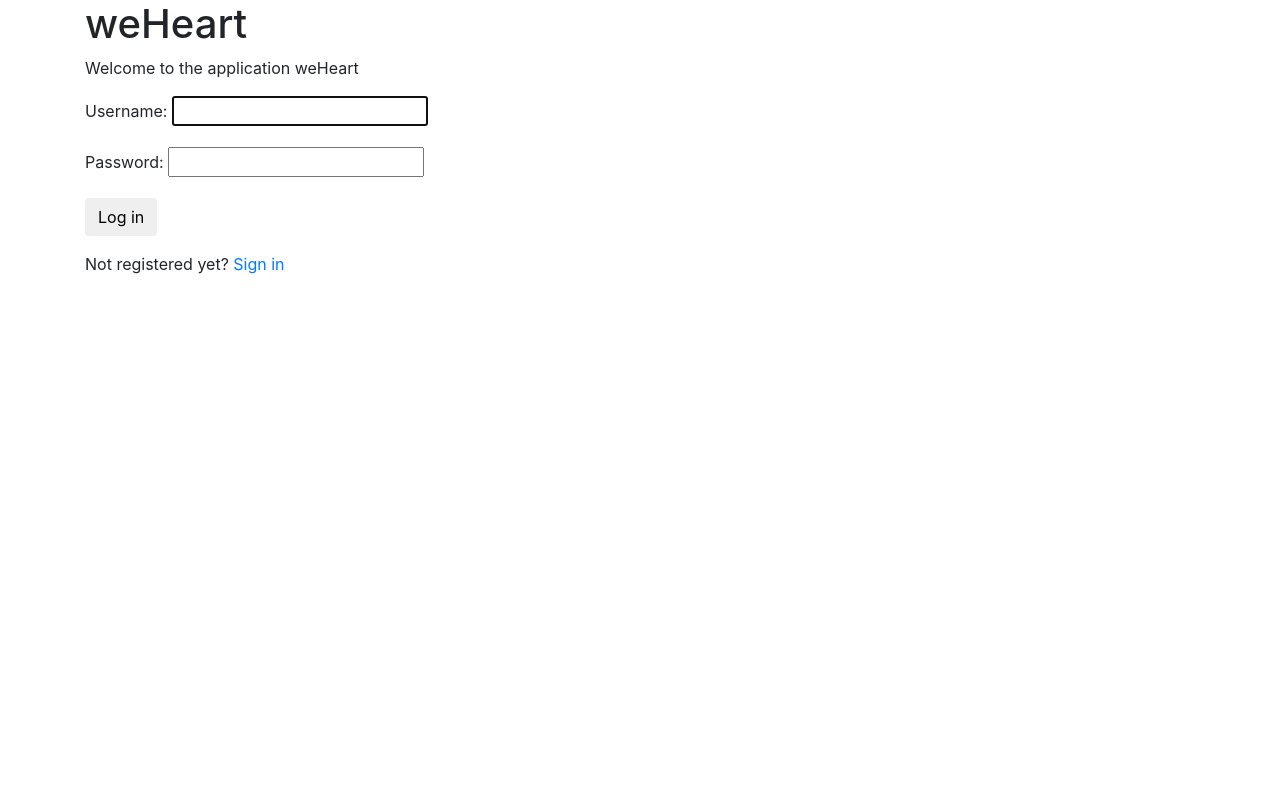
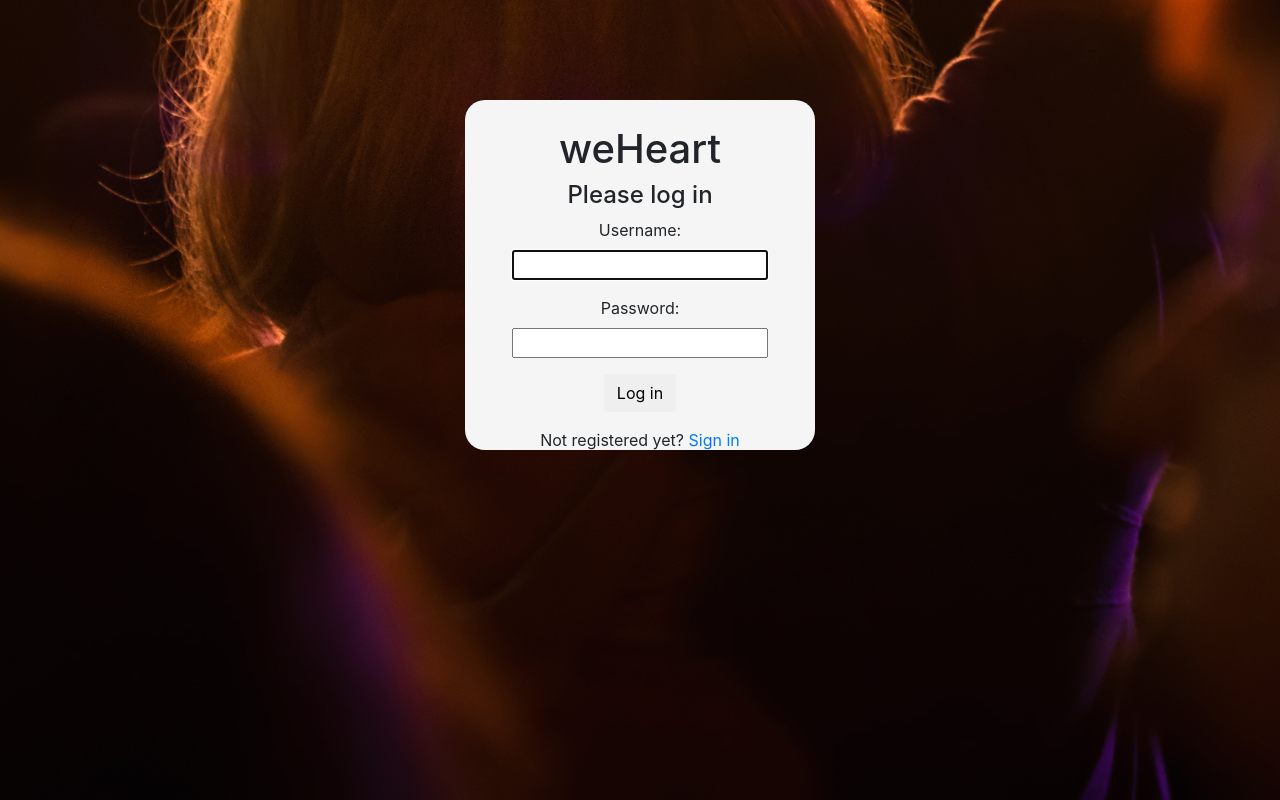
Before and after one commit to MagallanesFito/weheart, a Django app: page /webapp/ in a window 1280 px wide. Run offline with Django 3.2, Linux system fonts and the light colour scheme; some libraries are stand-ins or nearby versions.

Commit message:
agregado css

```diff
--- a/webapp/forms.py
+++ b/webapp/forms.py
@@ -2,6 +2,8 @@ from django.contrib.auth.forms import UserCreationForm
 from webapp.models import UserProfile
 from django.contrib.auth.models import User
 from django import forms
+
+
 
 class RegistrationForm(UserCreationForm):
 	email = forms.EmailField(required=True)
--- a/webapp/templates/webapp/home.html
+++ b/webapp/templates/webapp/home.html
@@ -1,16 +1,49 @@
+{% load static%}
 <head><link rel="stylesheet" href="https://stackpath.bootstrapcdn.com/bootstrap/4.1.3/css/bootstrap.min.css" integrity="sha384-MCw98/SFnGE8fJT3GXwEOngsV7Zt27NXFoaoApmYm81iuXoPkFOJwJ8ERdknLPMO" crossorigin="anonymous">
 <title>weHeart</title>
+<style type="text/css">
+#parent{
+	margin-top: 100px;
+	width: 350px;
+	height: 350px;
+	background-color: #f5f5f5;
+	padding: 25px;
+	border-radius: 20px;
+}
+body{
+	background: url(bg_image.jpg) bottom center no-repeat;
+}
+</style>
 </head>
 
-{% block body%}
-<div class="container">
-	<h1>weHeart</h1>
-	<p>Welcome to the application weHeart</p>
-	<form method="post">
+<body class="text-center">
+	<div class="container" id="parent">
+		<form method="post" class="form-signin" id="form_login">
+		<h1>weHeart</h1>
+		<h4>Please log in</h4>
 		{%csrf_token%}
 		{{form.as_p}}
 		<button type="submit" class="btn btn-default">Log in</button>
 	</form>
 	<p>Not registered yet? <a href="{% url 'webapp:register'%}"> Sign in</a></p>
-</div>
-{%endblock%}
+	</div>
+</body>
+
+
+<!--<body class="text-center">
+    <form class="form-signin">
+      <img class="mb-4" src="https://getbootstrap.com/docs/4.0/assets/brand/bootstrap-solid.svg" alt="" width="72" height="72">
+      <h1 class="h3 mb-3 font-weight-normal">Please sign in</h1>
+      <label for="inputEmail" class="sr-only">Email address</label>
+      <input type="email" id="inputEmail" class="form-control" placeholder="Email address" required autofocus>
+      <label for="inputPassword" class="sr-only">Password</label>
+      <input type="password" id="inputPassword" class="form-control" placeholder="Password" required>
+      <div class="checkbox mb-3">
+        <label>
+          <input type="checkbox" value="remember-me"> Remember me
+        </label>
+      </div>
+      <button class="btn btn-lg btn-primary btn-block" type="submit">Sign in</button>
+      <p class="mt-5 mb-3 text-muted">&copy; 2017-2018</p>
+    </form>
+  </body>-->
--- a/weheart/settings.py
+++ b/weheart/settings.py
@@ -122,3 +122,4 @@ STATIC_URL = '/static/'
 MEDIA_URL = '/media/'
 MEDIA_ROOT = os.path.join(BASE_DIR,'weheart/media')
 LOGIN_REDIRECT_URL = '/webapp/dashboard'
+LOGOUT_REDIRECT_URL = '/webapp/'
```
Also changed, not shown: db.sqlite3, webapp/static/webapp/bg_image.jpg (added).
